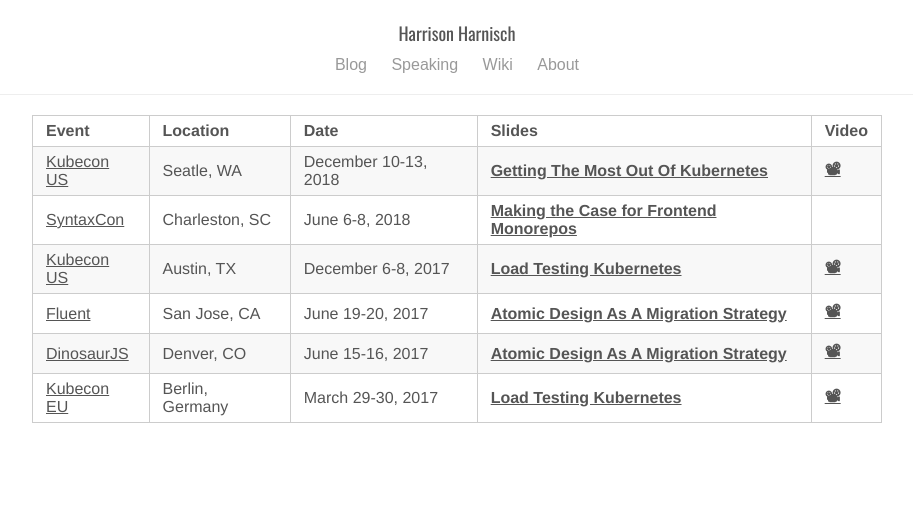
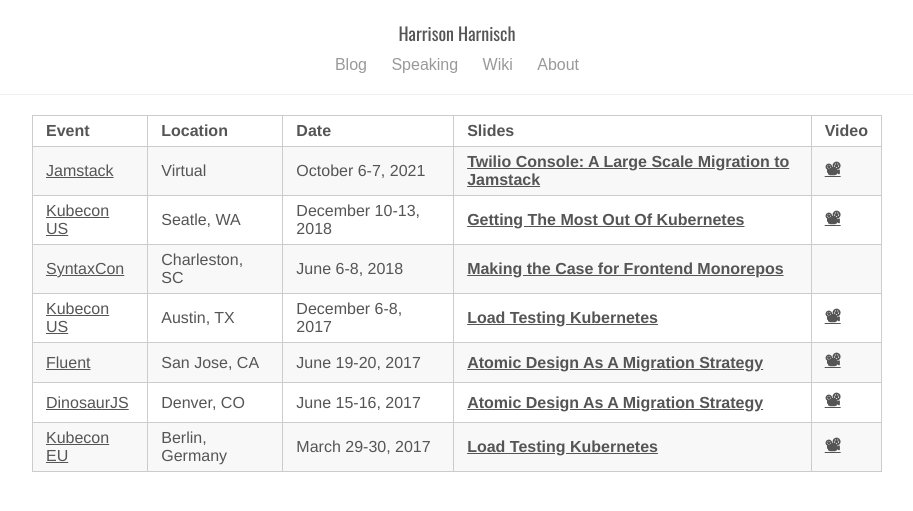
Before and after one commit to hharnisc/hharnisc.github.io, a Jekyll site: the page built from speaking.html, in a window 1280 px wide. Shown: the top 511 px of the page, without its empty margins (183-1096 px from the left). Built offline with Jekyll 4.4.1, drawn with Linux system fonts in a browser that asks for light colours; some web fonts are replaced.

Commit message:
update speaker and about me page

```diff
--- a/about.html
+++ b/about.html
@@ -5,7 +5,7 @@
 <div class="img-me"></div>
 <div class="about-me">
 <p>
-<strong>Staff Engineer at <a href="https://zeit.co">ZEIT</a></strong> making it easier than ever to deploy applications, so people can stay focused on building their products. A lifelong generalist who enjoys distance running, music and board games.
+<strong>Principal Engineer at <a href="https://twilio.com">Twilio</a></strong> leading the migration to the new Twilio Console. A lifelong generalist who enjoys distance running, music and board games.
 </p>
 </div>
 <div class="icons">
--- a/speaking.html
+++ b/speaking.html
@@ -9,6 +9,13 @@
     <th>Date</th>
     <th>Slides</th>
     <th>Video</th>
+  </tr>
+  <tr>
+    <td><a href="https://jamstackconf.com/">Jamstack</a></td>
+    <td>Virtual</td>
+    <td>October 6-7, 2021</td>
+    <th><a href="/2021/10/05/twilio-console-jamstack-migration.html#1">Twilio Console: A Large Scale Migration to Jamstack</a></th>
+    <th><a href="https://www.youtube.com/watch?v=k9i0PD_IFlU">📽</a></th>
   </tr>
   <tr>
     <td><a href="https://events.linuxfoundation.org/events/kubecon-cloudnativecon-north-america-2018/">Kubecon US</a></td>
```
